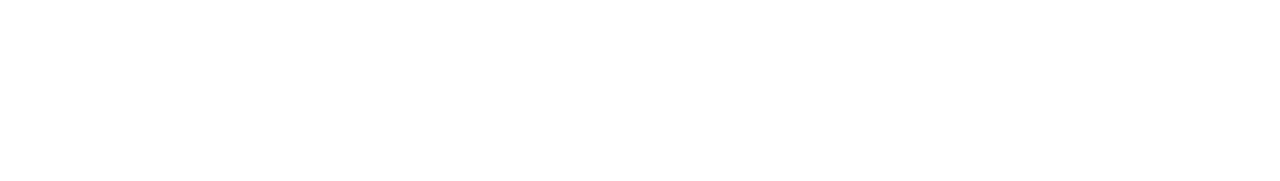
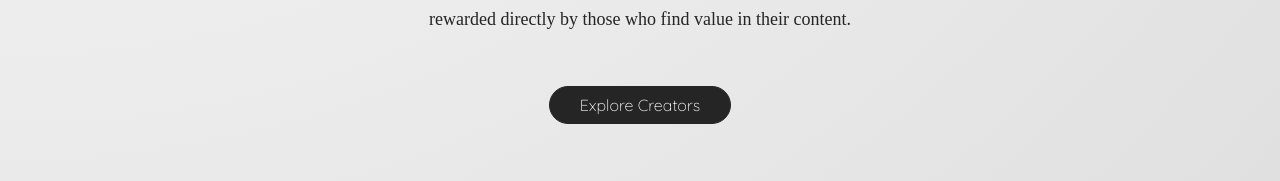
Before and after one commit to sriramkasyap/chitti-site, a Next.js app: page / in a window 1280 px wide. Shown: the part 981-1162 px from the top of the page. Before the commit the page ends 918 px from the top, so only its background shows below. Built offline with nearby package versions, Linux system fonts and the light colour scheme; a web font is replaced by a local one.

Commit message:
Buttons refactored

```diff
--- a/src/components/home/HomeBanner.js
+++ b/src/components/home/HomeBanner.js
@@ -1,11 +1,12 @@
 import Link from "next/link";
-import React from "react";
-import styled from "styled-components";
-import Button from "../styled/Button";
+import React, { useContext } from "react";
+import styled, { ThemeContext } from "styled-components";
+import { OutlineButton, SolidButton } from "../styled/Button";
 import Container from "../styled/Container";
 import FlexBox, { FlexCSS } from "../styled/FlexBox";
 
 const HomeBanner = () => {
+  const { colors } = useContext(ThemeContext);
   return (
     <>
       <Banner>
@@ -19,14 +20,14 @@
                   loyal ones.
                 </p>
                 <div className="action-holder">
-                  <Link href={process.env.NEXT_PUBLIC_DASHBOARD_LINK}>
-                    <Button className="action-button" darkBg>
+                  <SolidButton className="action-button" hover={{ bgColor: colors.light, fgColor: colors.black }}>
+                    <a target="_blank" rel="noreferrer" href={process.env.NEXT_PUBLIC_DASHBOARD_LINK}>
                       Start a Newsletter
-                    </Button>
+                    </a>
+                  </SolidButton>
+                  <Link href="/creators">
+                    <OutlineButton className="action-button">Explore Creators</OutlineButton>
                   </Link>
-                  <Button className="action-button" darkBg={false}>
-                    Explore Creators
-                  </Button>
                 </div>
               </div>
             </ContentPart>
@@ -110,6 +111,9 @@
       padding-top: 10px;
       padding-bottom: 10px;
       font-weight: ${({ theme }) => theme.fontWeights.regular};
+      a {
+        color: inherit;
+      }
       @media only screen and (min-width: 992px) {
         margin-right: 20px;
         font-size: 18px;
--- a/src/components/home/HomeCreatorSection.js
+++ b/src/components/home/HomeCreatorSection.js
@@ -1,5 +1,6 @@
 import React from "react";
 import styled from "styled-components";
+import { SolidButton } from "../styled/Button";
 import Container from "../styled/Container";
 
 const HomeCreatorSection = () => {
@@ -20,6 +21,9 @@
             those who find value in their content.
           </p>
         </div>
+        <div className="section-cta">
+          <SolidButton className="explore-button">Explore Creators</SolidButton>
+        </div>
       </Container>
     </HomeCreatorSectionStyled>
   );
@@ -30,14 +34,44 @@
   .section-heading {
     font-size: 30px;
     text-align: center;
+    @media only screen and (min-width: 768px) {
+      font-size: 35px;
+    }
+    @media only screen and (min-width: 992px) {
+      font-size: 45px;
+    }
+    @media only screen and (min-width: 992px) {
+      font-size: 55px;
+    }
   }
   .section-text {
     margin: 30px 0;
     max-width: 90%;
+    margin: 40px auto 20px;
+    @media only screen and (min-width: 768px) {
+      max-width: 80%;
+    }
+    @media only screen and (min-width: 1200px) {
+      max-width: 850px;
+    }
     p {
       font-size: 16px;
       text-align: center;
-      margin: 20px auto;
+      margin: 20px 0;
+      @media only screen and (min-width: 992px) {
+        font-size: 18px;
+        line-height: 1.75;
+        margin: 30px 0;
+      }
+    }
+  }
+
+  .section-cta {
+    text-align: center;
+    padding: 20px 0;
+    .explore-button {
+      font-size: 16px;
+      padding: 8px 30px;
     }
   }
 `;
--- a/src/components/styled/Button.js
+++ b/src/components/styled/Button.js
@@ -1,20 +1,58 @@
-import styled from "styled-components";
+import styled, { ThemeContext } from "styled-components";
+import PropTypes from "prop-types";
+import React, { useContext } from "react";
 
 const Button = styled.button`
   border-radius: 30px;
   padding: 7px 20px;
   border: 1px solid;
   border-color: ${({ theme: { colors } }) => colors.black};
-  background-color: ${({ darkBg, theme: { colors } }) => (darkBg ? colors.black : "transparent")};
-  color: ${({ darkBg, theme: { colors } }) => (darkBg ? colors.white : colors.black)};
+  background-color: ${({ bgColor }) => bgColor};
+  color: ${({ fgColor }) => fgColor};
   font-weight: ${({ theme }) => theme.fontWeights.light};
   font-family: ${({ theme: { fonts } }) => fonts.text};
   transition: all 0.2s ease-in-out;
+  cursor: pointer;
   &:hover {
-    background-color: ${({ darkBg, theme: { colors } }) => (darkBg ? "transparent" : colors.black)};
-    color: ${({ darkBg, theme: { colors } }) => (darkBg ? colors.black : colors.white)};
-    cursor: pointer;
+    background-color: ${({ hover: { bgColor } }) => bgColor};
+    color: ${({ hover: { fgColor } }) => fgColor};
   }
 `;
 
+const SolidButton = ({ children, ...otherProps }) => {
+  const theme = useContext(ThemeContext);
+  return (
+    <Button bgColor={theme.colors.black} fgColor={theme.colors.white} hover={{ bgColor: "transparent", fgColor: theme.colors.black }} {...otherProps}>
+      {children}
+    </Button>
+  );
+};
+
+SolidButton.propTypes = {
+  children: PropTypes.instanceOf(React.Component),
+};
+
+SolidButton.defaultProps = {
+  children: <></>,
+};
+
+const OutlineButton = ({ children, ...otherProps }) => {
+  const theme = useContext(ThemeContext);
+  return (
+    <Button bgColor="transparent" fgColor={theme.colors.black} hover={{ bgColor: theme.colors.black, fgColor: theme.colors.white }} {...otherProps}>
+      {children}
+    </Button>
+  );
+};
+
+OutlineButton.propTypes = {
+  children: PropTypes.instanceOf(React.Component),
+};
+
+OutlineButton.defaultProps = {
+  children: <></>,
+};
+
+export { SolidButton, OutlineButton };
+
 export default Button;
```
